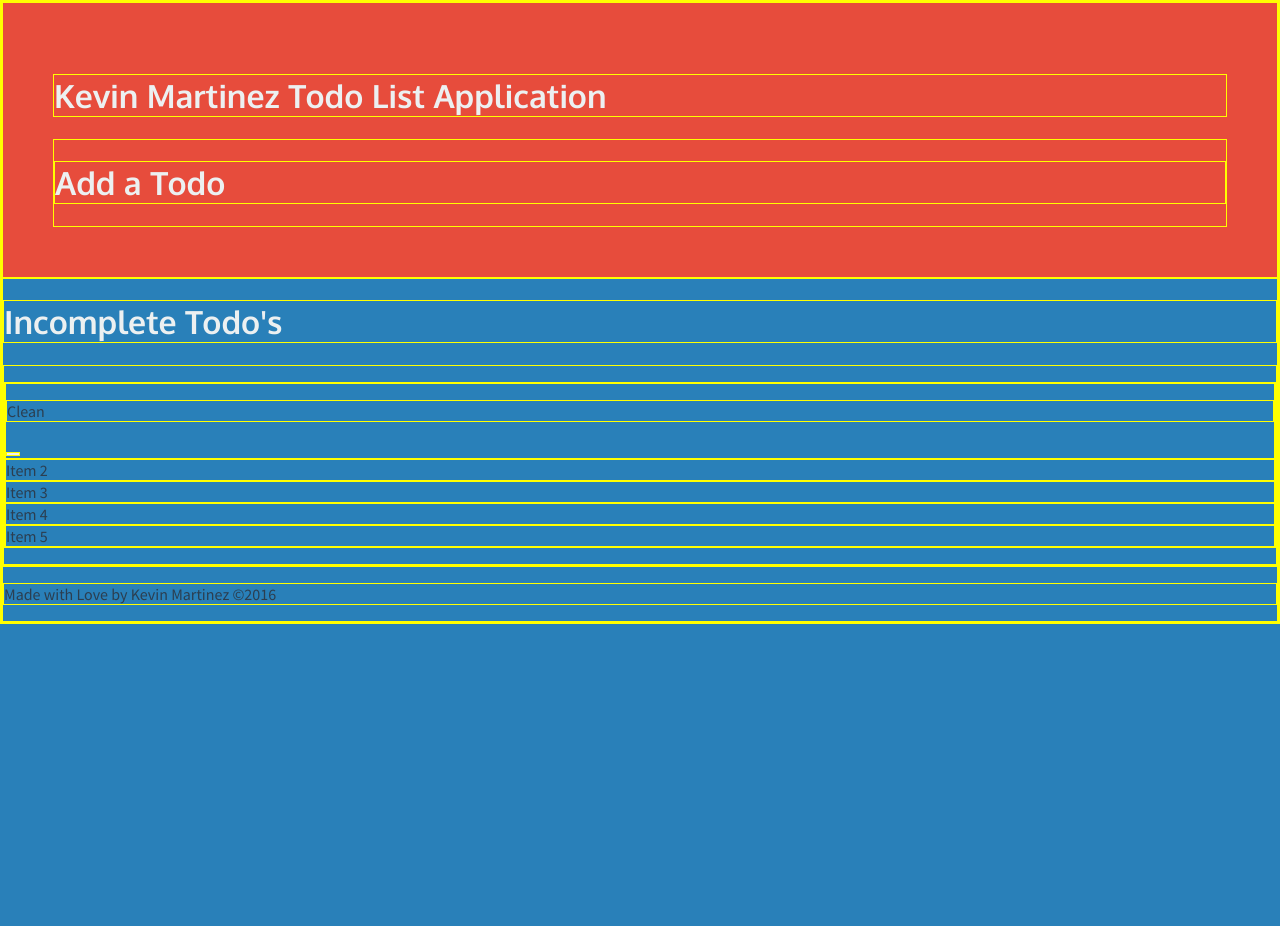
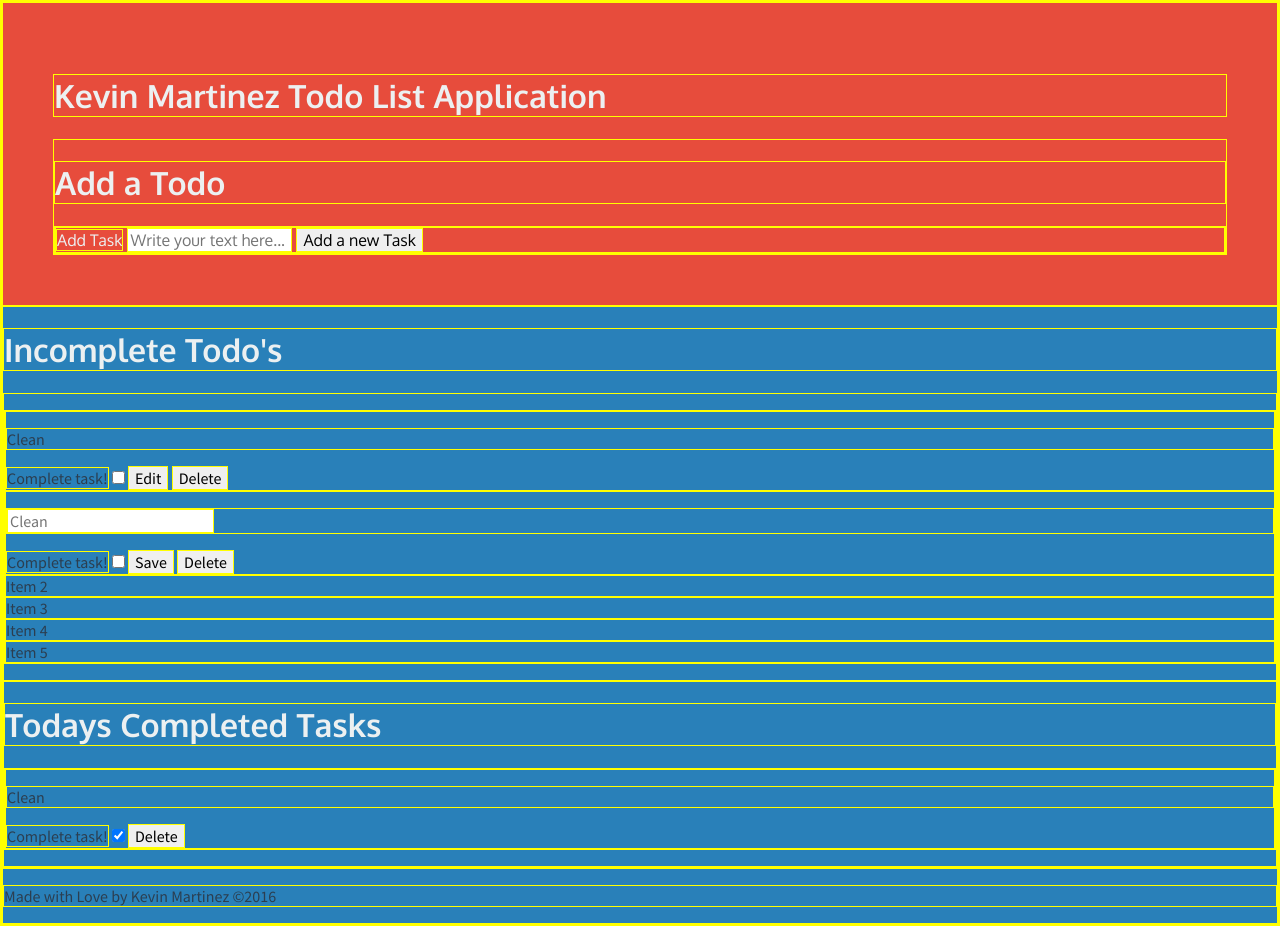
Before and after one commit to kevinmartinez/c_1-todo, a website: page index.html in a window 1280 px wide. Before the commit the page ends 800 px from the top, so only its background shows below. Drawn offline with nearby package versions, Linux system fonts and the light colour scheme; files that its build step writes are made by us from their sources.

Commit message:
add placeholder elements for add-task input, incomplete-task, edit-task, and completed-task

```diff
--- a/index.html
+++ b/index.html
@@ -27,21 +27,66 @@
         <h1>Kevin Martinez Todo List Application</h1>
         <section>
           <h1>Add a Todo</h1>
+          <div>
+            <!-- Form Element to contain add input text content -->
+            <form>
+              <label for="add">Add Task</label>
+              <input type="text" id="add" placeholder="Write your text here...">
+              <button type="submit">Add a new Task</button>
+            </form>
+          </div>
         </section>
       </header>
       <main id="main-content">
         <h1>Incomplete Todo's</h1>
         <section>
           <!-- TODO: Try to find appropriate heading text for this section -->
+
+          <!-- Unordered list to contain added list item -->
           <ul>
+            <!-- Placeholder added task LI -->
+
+            <!-- New added task -->
             <li>
               <p>Clean</p>
-              <button></button>
+              <label for="check">Complete task!</label>
+              <!-- TODO: Do i need #check for the checkbox. The app will create several LI's and they will get the same ID... not good -->
+              <input type="checkbox" id="check">
+              <button type="button" name="edit-button">Edit</button>
+              <button type="button" name="delete-button">Delete</button>
             </li>
+
+            <!-- Incomplete Task in Edit Mode -->
+            <li>
+              <p><input type="text" id="edit-input" placeholder="Clean"></p>
+              <label for="check">Complete task!</label>
+              <!-- TODO: Do i need #check for the checkbox. The app will create several LI's and they will get the same ID... not good -->
+              <input type="checkbox" id="check">
+              <button type="button" name="save-button">Save</button>
+              <button type="button" name="delete-button">Delete</button>
+            </li>
+
+
+
             <li>Item 2</li>
             <li>Item 3</li>
             <li>Item 4</li>
             <li>Item 5</li>
+          </ul>
+        </section>
+
+        <!-- Completed Tasks -->
+        <section>
+          <!-- TODO: Change text -->
+          <h1>Todays Completed Tasks</h1>
+          <ul>
+            <li>
+              <p>Clean</p>
+              <label for="check">Complete task!</label>
+              <!-- TODO: Do i need #check for the checkbox. The app will create several LI's and they will get the same ID... not good -->
+              <input type="checkbox" id="check" checked="">
+              <button type="button" name="delete-button">Delete</button>
+            </li>
           </ul>
         </section>
 
```
